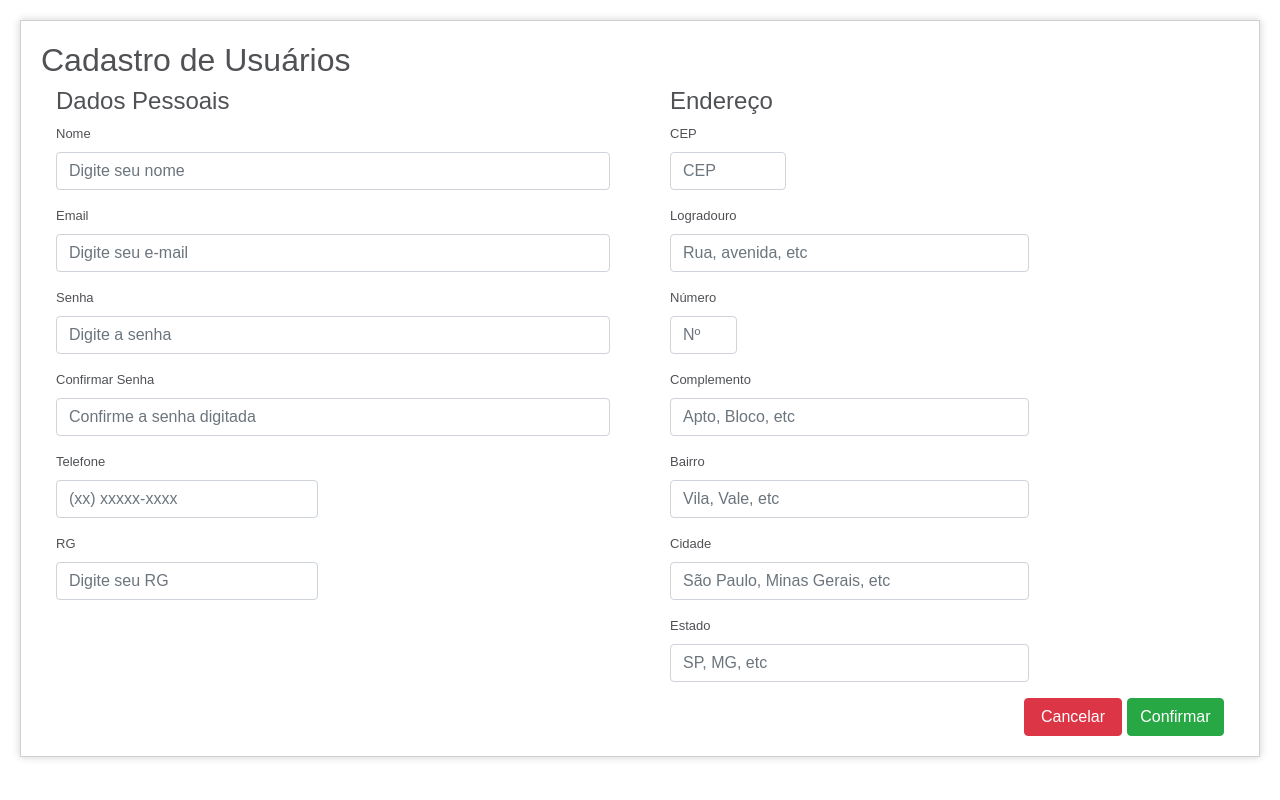
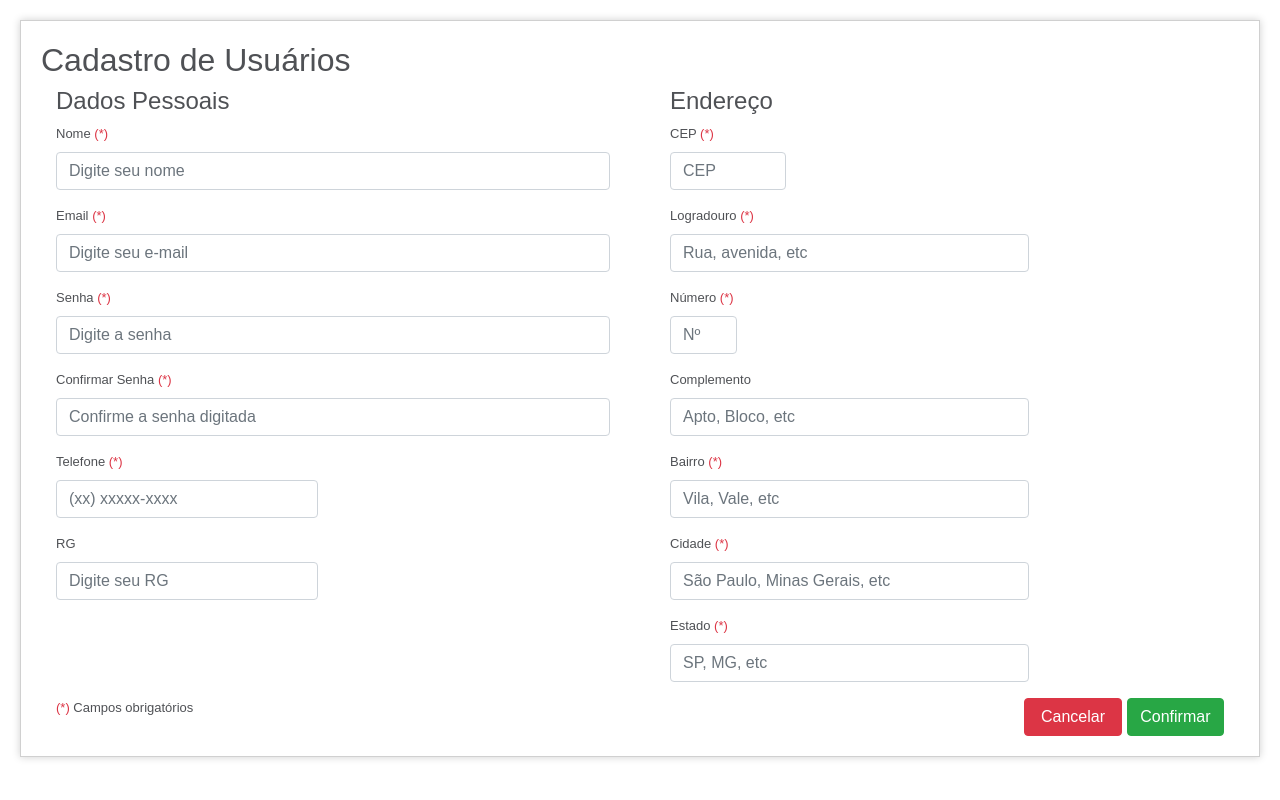
Before and after one commit to giiozero/rpm-test, a CodeIgniter app: page /database/index.php/rpm/index in a window 1280 px wide. Run offline with CodeIgniter, Linux system fonts and the light colour scheme; some libraries are stand-ins or nearby versions.

Commit message:
Campos obrigatórios
Os campos obrigatórios foram destacados usando o símbolo "(*)" com a cor vermelha ao lado direito da descrição de cada um deles.

```diff
--- a/application/views/cadastro.php
+++ b/application/views/cadastro.php
@@ -23,7 +23,7 @@ defined('BASEPATH') OR exit('No direct script access allowed');
 						<!-- Nome-->
 						<div class="form-group">
 						  <h4>Dados Pessoais</h4>
-						  <label class="col-md-4 control-label" for="txtNome">Nome</label>
+						  <label class="col-md-4 control-label" for="txtNome">Nome <span class="text-danger">(*)</span></label>
 						  <div class="col-md-12">
 							<input id="txtNome" name="txtNome" type="text" placeholder="Digite seu nome" class="form-control input-md" required>
 						  </div>
@@ -31,7 +31,7 @@ defined('BASEPATH') OR exit('No direct script access allowed');
 
 						<!-- Email-->
 						<div class="form-group">
-						  <label class="col-md-4 control-label" for="txtEmail">Email</label>
+						  <label class="col-md-4 control-label" for="txtEmail">Email <span class="text-danger">(*)</span></label>
 						  <div class="col-md-12">
 							<input id="txtEmail" name="txtEmail" type="email" placeholder="Digite seu e-mail" class="form-control input-md" required>
 						  </div>
@@ -39,7 +39,7 @@ defined('BASEPATH') OR exit('No direct script access allowed');
 
 						<!-- Senha -->
 						<div class="form-group">
-						  <label class="col-md-4 control-label" for="txtSenha">Senha</label>
+						  <label class="col-md-4 control-label" for="txtSenha">Senha <span class="text-danger">(*)</span></label>
 						  <div class="col-md-12">
 							<input id="txtSenha" name="txtSenha" type="password" placeholder="Digite a senha" pattern=".{6,}" title="Mínimo de 6 caracteres" class="form-control input-md" required>
 						  </div>
@@ -47,14 +47,14 @@ defined('BASEPATH') OR exit('No direct script access allowed');
 
 						<!-- Confirmar Senha -->
 						<div class="form-group">
-						  <label class="col-md-4 control-label" for="txtConfSenha">Confirmar Senha</label>
+						  <label class="col-md-4 control-label" for="txtConfSenha">Confirmar Senha <span class="text-danger">(*)</span></label>
 						  <div class="col-md-12">
 							<input id="txtConfSenha" name="txtConfSenha" type="password" placeholder="Confirme a senha digitada" class="form-control input-md" required>
 						  </div>
 						</div>
 						<!-- Telefone -->
 						<div class="form-group">
-						  <label class="col-md-4 control-label" for="txtTelefone">Telefone</label>
+						  <label class="col-md-4 control-label" for="txtTelefone">Telefone <span class="text-danger">(*)</span></label>
 						  <div class="col-md-6">
 							<input id="txtTelefone" name="txtTelefone" type="text" placeholder="(xx) xxxxx-xxxx" class="form-control input-md" required>
 						  </div>
@@ -74,7 +74,7 @@ defined('BASEPATH') OR exit('No direct script access allowed');
 					<h4>Endereço</h4>
 					<!-- CEP -->
 					<div class="form-group">
-						<label class="col-md-4 control-label" for="txtCep">CEP</label>
+						<label class="col-md-4 control-label" for="txtCep">CEP <span class="text-danger">(*)</span></label>
 						<div class="col-md-3">
 							<input id="txtCep" name="txtCep" type="text"  maxlength="8" required  placeholder="CEP" class="form-control input-md" >
 						</div>
@@ -82,7 +82,7 @@ defined('BASEPATH') OR exit('No direct script access allowed');
 
 					<!-- CEP -->
 					<div class="form-group">
-						<label class="col-md-4 control-label" for="txtCep">Logradouro</label>
+						<label class="col-md-4 control-label" for="txtCep">Logradouro <span class="text-danger">(*)</span></label>
 						<div class="col-md-8">
 							<input id="txtLogradouro" name="txtLogradouro" type="text"  maxlength="8" required  placeholder="Rua, avenida, etc" class="form-control input-md" >
 						</div>
@@ -90,7 +90,7 @@ defined('BASEPATH') OR exit('No direct script access allowed');
 
 					<!-- Número -->
 					<div class="form-group">
-						<label class="col-md-4 control-label" for="txtCep">Número</label>
+						<label class="col-md-4 control-label" for="txtCep">Número <span class="text-danger">(*)</span></label>
 						<div class="col-md-2">
 							<input id="txtNumero" name="txtNumero" type="text"  placeholder="Nº" class="form-control input-md"  required>
 						</div>
@@ -106,7 +106,7 @@ defined('BASEPATH') OR exit('No direct script access allowed');
 
 					<!-- Bairro -->
 					<div class="form-group">
-						<label class="col-md-4 control-label" for="txtCep">Bairro</label>
+						<label class="col-md-4 control-label" for="txtCep">Bairro <span class="text-danger">(*)</span></label>
 						<div class="col-md-8">
 							<input id="txtBairro" name="txtBairro" type="text"  placeholder="Vila, Vale, etc" class="form-control input-md" required>
 						</div>
@@ -114,7 +114,7 @@ defined('BASEPATH') OR exit('No direct script access allowed');
 
 					<!-- Cidade -->
 					<div class="form-group">
-						<label class="col-md-4 control-label" for="txtCep">Cidade</label>
+						<label class="col-md-4 control-label" for="txtCep">Cidade <span class="text-danger">(*)</span></label>
 						<div class="col-md-8">
 							<input id="txtCidade" name="txtCidade" type="text"  placeholder="São Paulo, Minas Gerais, etc" class="form-control input-md" required>
 						</div>
@@ -122,7 +122,7 @@ defined('BASEPATH') OR exit('No direct script access allowed');
 
 					<!-- Estado -->
 					<div class="form-group">
-						<label class="col-md-4 control-label" for="txtCep">Estado</label>
+						<label class="col-md-4 control-label" for="txtCep">Estado <span class="text-danger">(*)</span></label>
 						<div class="col-md-8">
 							<input id="txtEstado" name="txtEstado" type="text"  placeholder="SP, MG, etc" class="form-control input-md" maxlength=2  required>
 						</div>
@@ -131,6 +131,7 @@ defined('BASEPATH') OR exit('No direct script access allowed');
 				<div class="col-md-12">
 					<!-- Botões -->
 					<div class="form-group col-md-12 ">
+						<div class="float-left"><span class="text-danger">(*)</span> Campos obrigatórios</div>
 					 	<button id="btnConfirmar" type="submit" name="btnConfirmar" class="btn btn-success col-md-5 col-lg-1 float-right" value="C">Confirmar</button>
 						<button id="btnCancelar" name="btnCancelar" class="btn btn-danger col-md-5 col-lg-1  float-right">Cancelar</button>
 					</div>
```
